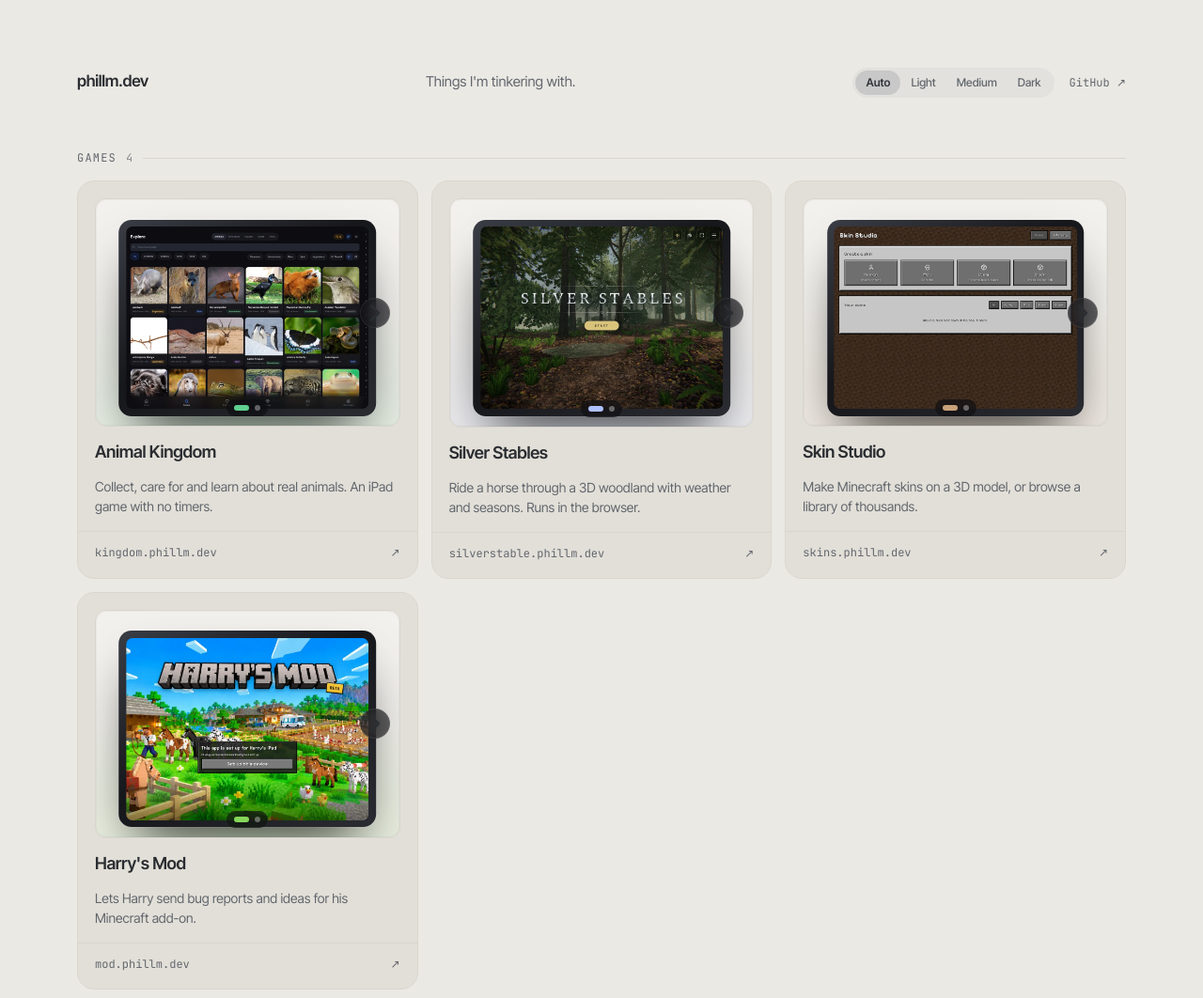
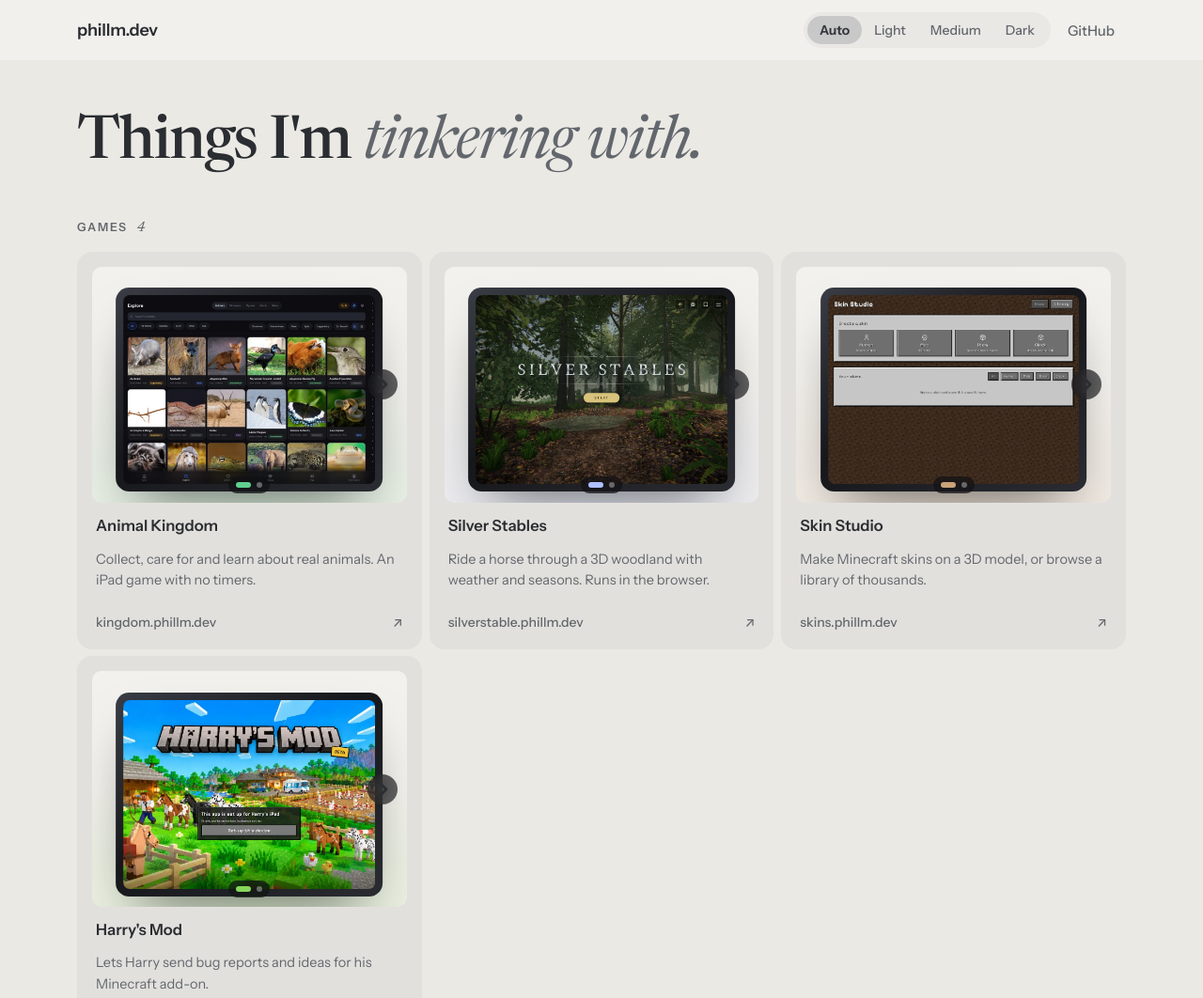
Before and after one commit to phillmeredith/phillm.dev, a plain HTML site: page index.html in a window 1280 px wide. Shown: the top 1062 px of the page at 94% size. Drawn offline with Linux system fonts and the light colour scheme.

Commit message:
Match Declutter's design: no borders, soft fills, serif headings, glass bar; drop Animal Names
Co-Authored-By: Claude Opus 5.5 <noreply@anthropic.com>
Claude-Session: https://claude.ai/code/session_01Dmwaw2tYDCJukoA4bse8XX

```diff
--- a/index.html
+++ b/index.html
@@ -6,9 +6,12 @@
 <meta name="color-scheme" content="light dark">
 <script>try{const t=localStorage.getItem('phillm-theme');if(t)document.documentElement.dataset.theme=t}catch(e){}</script>
 <title>phillm.dev</title>
-<link rel="preconnect" href="https://fonts.googleapis.com">
-<link href="https://fonts.googleapis.com/css2?family=Inter+Tight:wght@400;500;600&family=JetBrains+Mono:wght@400&display=swap" rel="stylesheet">
+<link rel="preload" href="fonts/instrument-sans-normal.woff2" as="font" type="font/woff2" crossorigin>
+<link rel="preload" href="fonts/newsreader-normal.woff2" as="font" type="font/woff2" crossorigin>
 <style>
+@font-face{font-family:"Newsreader";src:url("fonts/newsreader-normal.woff2") format("woff2");font-weight:200 800;font-style:normal;font-display:swap}
+@font-face{font-family:"Newsreader";src:url("fonts/newsreader-italic.woff2") format("woff2");font-weight:200 800;font-style:italic;font-display:swap}
+@font-face{font-family:"Instrument Sans";src:url("fonts/instrument-sans-normal.woff2") format("woff2");font-weight:400 700;font-style:normal;font-display:swap}
 :root{
   /* colour modes from plugin.phillm.dev (Declutter): dark soft charcoal, light warm paper, medium muted middle */
   --bg:#16181b; --bar:#0e1113; --card:#1d2024; --card2:#24272b; --t1:#d3d5d8; --t2:#878c92; --line:#2a2e32;
@@ -16,7 +19,7 @@
   --soft:color-mix(in srgb,var(--t1) 4%,transparent); --soft-hover:color-mix(in srgb,var(--t1) 8%,transparent);
   --chosen:color-mix(in srgb,var(--bar) 76%,color-mix(in srgb,var(--t1) 80%,#93b2e6)); --chosen-text:color-mix(in srgb,var(--t1) 82%,var(--t2));
   --art:var(--bar);
-  --sans:'Inter Tight',system-ui,sans-serif; --mono:'JetBrains Mono',ui-monospace,monospace;
+  --serif:"Newsreader","Iowan Old Style",Georgia,serif; --sans:"Instrument Sans",system-ui,-apple-system,"Segoe UI",sans-serif; --mono:var(--sans);
   color-scheme:dark;
 }
 @media (prefers-color-scheme: light){:root[data-theme="auto"]{--bg:#ebe9e4; --bar:#f3f1ed; --card:#e2dfd8; --card2:#dad6ce; --t1:#2a2d31; --t2:#62676d; --line:#d9d6ce; color-scheme:light;}}
@@ -149,18 +152,56 @@ footer{margin-top:56px;display:flex;justify-content:space-between;font-family:va
   .grid{grid-template-columns:1fr}
 }
 @media (prefers-reduced-motion:reduce){*,*::before,*::after{animation:none!important;transition:none!important}.card,.paw,.blk,.note{opacity:1!important;transform:none!important}.ln{stroke-dashoffset:0}}
+
+/* ---------- Declutter's design: no borders, soft fills, serif headings, a glass bar ---------- */
+body{font:400 17px/1.6 var(--sans);font-kerning:normal}
+.wrap{max-width:1180px;margin:0 auto;padding:0 32px 56px}
+.bar{display:block;margin:0;position:sticky;top:0;z-index:5;background:color-mix(in srgb,var(--bar) 88%,transparent);backdrop-filter:blur(14px) saturate(1.2);-webkit-backdrop-filter:blur(14px) saturate(1.2);transition:background-color .3s}
+.bar .wrap{padding-bottom:0}
+.bar__row{display:flex;align-items:center;justify-content:space-between;gap:16px;height:64px}
+.brand{font:600 18px/1 var(--sans);letter-spacing:-.01em;color:var(--t1)}
+.bar__nav{display:flex;align-items:center;gap:6px}
+.gh{padding:8px 12px;border-radius:999px;font:500 15px/1 var(--sans);color:var(--t2);transition:color .15s,background-color .15s}
+.gh:hover{color:var(--t1);background:var(--soft-hover)}
+.seg{padding:4px}
+.seg button{height:30px;padding:0 13px;font:500 14px/1 var(--sans)}
+.seg button[aria-checked="true"]{font-weight:650}
+.hero{padding:56px 0 48px}
+.hero h1{font:500 clamp(38px,5vw,64px)/1.04 var(--serif);font-optical-sizing:auto;letter-spacing:-.025em;animation:rise .7s cubic-bezier(.2,.7,.2,1) both}
+.hero em,.sec em{font-family:var(--serif);font-style:italic;font-weight:400;color:var(--t2)}
+.grid{gap:8px}
+.sec{margin:40px 0 10px;font:600 12.5px/1 var(--sans);letter-spacing:.14em;color:var(--t2)}
+.sec em{font:400 italic 15px/1 var(--serif);letter-spacing:0;text-transform:none}
+.sec::after{display:none}
+.card{border:0;border-radius:16px;background:var(--soft);padding:16px;gap:14px;transition:background-color .3s,transform .4s cubic-bezier(.2,.8,.2,1)}
+.card:hover{border-color:transparent;background:var(--soft-hover)}
+.card::before{background:radial-gradient(380px circle at var(--mx,50%) var(--my,50%),color-mix(in srgb,var(--c) 9%,transparent),transparent 60%)}
+.art{border:0;border-radius:10px}
+.art::after{display:none}
+.dev2 .dev,.dev2 .ipad{box-shadow:0 30px 60px -24px rgba(0,0,0,.55)}
+.nav{border:0}
+h2{font:600 16.5px/1.25 var(--sans);letter-spacing:0;padding:0 4px}
+.card p{font-size:14.5px;line-height:1.55;color:var(--t2);padding:0 4px}
+.link{border-top:0;padding-top:0;font:500 14px/1 var(--sans);color:var(--t2)}
+a.link{margin:0 -6px -6px;padding:12px 10px;border-radius:999px}
+a.link:hover{background:var(--soft-hover)}
+.priv{padding:12px 4px 6px}
+footer{margin-top:48px;font:400 14px/1 var(--sans);color:var(--t2)}
+@media (max-width:620px){.wrap{padding:0 16px 40px}.bar .wrap{padding-bottom:0}.hero{padding:36px 0 28px}.gh{display:none}.seg button{padding:0 10px}}
 </style>
 </head>
 <body>
-<div class="wrap">
-<header>
-  <div><div class="mark">phillm.dev</div></div>
-  <div class="sub">Things I'm tinkering with.</div>
-  <div class="right">
-    <div class="seg" role="radiogroup" aria-label="Colours" id="tones"><button type="button" role="radio" data-tone="auto">Auto</button><button type="button" role="radio" data-tone="light">Light</button><button type="button" role="radio" data-tone="medium">Medium</button><button type="button" role="radio" data-tone="dark">Dark</button></div>
-    <a class="gh" href="https://github.com/phillmeredith">GitHub ↗</a>
+<header class="bar">
+  <div class="wrap bar__row">
+    <a class="brand" href="/">phillm.dev</a>
+    <nav class="bar__nav" aria-label="Site">
+      <div class="seg" role="radiogroup" aria-label="Colours" id="tones"><button type="button" role="radio" data-tone="auto">Auto</button><button type="button" role="radio" data-tone="light">Light</button><button type="button" role="radio" data-tone="medium">Medium</button><button type="button" role="radio" data-tone="dark">Dark</button></div>
+      <a class="gh" href="https://github.com/phillmeredith">GitHub</a>
+    </nav>
   </div>
 </header>
+<div class="wrap">
+<section class="hero"><h1>Things I'm <em>tinkering with.</em></h1></section>
 
 <main class="grid" id="grid">
 <h3 class="sec" style="--i:0"><span>Games</span><em>4</em></h3>
@@ -192,7 +233,7 @@ footer{margin-top:56px;display:flex;justify-content:space-between;font-family:va
   <a class="link" href="https://mod.phillm.dev" target="_blank" rel="noopener"><span>mod.phillm.dev</span><span class="ar">↗</span></a>
 </div>
 
-<h3 class="sec" style="--i:4"><span>Collections</span><em>3</em></h3>
+<h3 class="sec" style="--i:4"><span>Collections</span><em>2</em></h3>
 <div class="card" style="--i:4;--c:#FFB547">
   <div class="art dev2"><div class="slide on"><div class="ipad"><img src="shots/cards.webp" alt="Pokémon directory on iPad, with sample data" loading="lazy" width="960" height="720"></div></div><div class="slide"><div class="dev" style="--sb:#0d0d11"><img src="shots/cards-phone.webp" alt="Pokémon directory on iPhone, with sample data" loading="lazy" width="600" height="1298"></div></div><button class="nav prev" aria-label="Previous view"><svg viewBox="0 0 24 24" width="16" height="16" fill="none" stroke="currentColor" stroke-width="2" stroke-linecap="round" stroke-linejoin="round"><path d="M15 18l-6-6 6-6"/></svg></button><button class="nav next" aria-label="Next view"><svg viewBox="0 0 24 24" width="16" height="16" fill="none" stroke="currentColor" stroke-width="2" stroke-linecap="round" stroke-linejoin="round"><path d="M9 6l6 6-6 6"/></svg></button><div class="dots" role="tablist" aria-label="Device"><button class="dot on" aria-label="iPad view" aria-selected="true"></button><button class="dot" aria-label="iPhone view" aria-selected="false"></button></div></div>
   <div class="top"><h2>Pokémon directory</h2></div>
@@ -207,43 +248,37 @@ footer{margin-top:56px;display:flex;justify-content:space-between;font-family:va
   <a class="link" href="https://references.phillm.dev" target="_blank" rel="noopener"><span>references.phillm.dev</span><span class="ar">↗</span></a>
 </div>
 
-<div class="card" style="--i:6;--c:#C59BFF">
-  <div class="art dev2"><div class="slide on"><div class="ipad"><img src="shots/names.webp" alt="Animal Names on iPad, with sample data" loading="lazy" width="960" height="720"></div></div><div class="slide"><div class="dev" style="--sb:#0a0a0a"><img src="shots/names-phone.webp" alt="Animal Names on iPhone, with sample data" loading="lazy" width="600" height="1298"></div></div><button class="nav prev" aria-label="Previous view"><svg viewBox="0 0 24 24" width="16" height="16" fill="none" stroke="currentColor" stroke-width="2" stroke-linecap="round" stroke-linejoin="round"><path d="M15 18l-6-6 6-6"/></svg></button><button class="nav next" aria-label="Next view"><svg viewBox="0 0 24 24" width="16" height="16" fill="none" stroke="currentColor" stroke-width="2" stroke-linecap="round" stroke-linejoin="round"><path d="M9 6l6 6-6 6"/></svg></button><div class="dots" role="tablist" aria-label="Device"><button class="dot on" aria-label="iPad view" aria-selected="true"></button><button class="dot" aria-label="iPhone view" aria-selected="false"></button></div></div>
-  <div class="top"><h2>Animal Names</h2></div>
-  <p>Generates names for animals, with a little reference for each one.</p>
-  <a class="link" href="https://animal-names-w6eh.vercel.app" target="_blank" rel="noopener"><span>animal-names-w6eh.vercel.app</span><span class="ar">↗</span></a>
-</div>
 
 <h3 class="sec" style="--i:7"><span>Everyday tools</span><em>5</em></h3>
-<div class="card" style="--i:7;--c:#A7D98F">
+<div class="card" style="--i:6;--c:#A7D98F">
   <div class="art dev2"><div class="slide on"><div class="ipad"><img src="shots/whatsnext.webp" alt="What's next on iPad, with sample data" loading="lazy" width="960" height="720"></div></div><div class="slide"><div class="dev" style="--sb:#2f4632"><img src="shots/whatsnext-phone.webp" alt="What's next on iPhone, with sample data" loading="lazy" width="600" height="1298"></div></div><button class="nav prev" aria-label="Previous view"><svg viewBox="0 0 24 24" width="16" height="16" fill="none" stroke="currentColor" stroke-width="2" stroke-linecap="round" stroke-linejoin="round"><path d="M15 18l-6-6 6-6"/></svg></button><button class="nav next" aria-label="Next view"><svg viewBox="0 0 24 24" width="16" height="16" fill="none" stroke="currentColor" stroke-width="2" stroke-linecap="round" stroke-linejoin="round"><path d="M9 6l6 6-6 6"/></svg></button><div class="dots" role="tablist" aria-label="Device"><button class="dot on" aria-label="iPad view" aria-selected="true"></button><button class="dot" aria-label="iPhone view" aria-selected="false"></button></div></div>
   <div class="top"><h2>What's next</h2></div>
   <p>A finance and life organiser: the week ahead, money and routines in one place.</p>
   <a class="link" href="https://app.phillm.dev" target="_blank" rel="noopener"><span>app.phillm.dev</span><span class="ar">↗</span></a>
 </div>
 
-<div class="card" style="--i:8;--c:#6FA0FF">
+<div class="card" style="--i:7;--c:#6FA0FF">
   <div class="art dev2"><div class="slide on"><div class="ipad"><img src="shots/sky.webp" alt="Skywatch on iPad, with sample data" loading="lazy" width="960" height="720"></div></div><div class="slide"><div class="dev" style="--sb:#a9c09c"><img src="shots/sky-phone.webp" alt="Skywatch on iPhone, with sample data" loading="lazy" width="600" height="1298"></div></div><button class="nav prev" aria-label="Previous view"><svg viewBox="0 0 24 24" width="16" height="16" fill="none" stroke="currentColor" stroke-width="2" stroke-linecap="round" stroke-linejoin="round"><path d="M15 18l-6-6 6-6"/></svg></button><button class="nav next" aria-label="Next view"><svg viewBox="0 0 24 24" width="16" height="16" fill="none" stroke="currentColor" stroke-width="2" stroke-linecap="round" stroke-linejoin="round"><path d="M9 6l6 6-6 6"/></svg></button><div class="dots" role="tablist" aria-label="Device"><button class="dot on" aria-label="iPad view" aria-selected="true"></button><button class="dot" aria-label="iPhone view" aria-selected="false"></button></div></div>
   <div class="top"><h2>Skywatch</h2></div>
   <p>A live flight map with extra context on every aircraft overhead.</p>
   <a class="link" href="https://sky.phillm.dev" target="_blank" rel="noopener"><span>sky.phillm.dev</span><span class="ar">↗</span></a>
 </div>
 
-<div class="card" style="--i:9;--c:#8FE3B0">
+<div class="card" style="--i:8;--c:#8FE3B0">
   <div class="art dev2"><div class="slide on"><div class="ipad"><img src="shots/garden.webp" alt="In Our Garden on iPad, with sample data" loading="lazy" width="960" height="720"></div></div><div class="slide"><div class="dev" style="--sb:#333626"><img src="shots/garden-phone.webp" alt="In Our Garden on iPhone, with sample data" loading="lazy" width="600" height="1298"></div></div><button class="nav prev" aria-label="Previous view"><svg viewBox="0 0 24 24" width="16" height="16" fill="none" stroke="currentColor" stroke-width="2" stroke-linecap="round" stroke-linejoin="round"><path d="M15 18l-6-6 6-6"/></svg></button><button class="nav next" aria-label="Next view"><svg viewBox="0 0 24 24" width="16" height="16" fill="none" stroke="currentColor" stroke-width="2" stroke-linecap="round" stroke-linejoin="round"><path d="M9 6l6 6-6 6"/></svg></button><div class="dots" role="tablist" aria-label="Device"><button class="dot on" aria-label="iPad view" aria-selected="true"></button><button class="dot" aria-label="iPhone view" aria-selected="false"></button></div></div>
   <div class="top"><h2>In Our Garden</h2></div>
   <p>A bird-watching log, with a guide to UK birds and their songs.</p>
   <a class="link" href="https://birds.phillm.dev" target="_blank" rel="noopener"><span>birds.phillm.dev</span><span class="ar">↗</span></a>
 </div>
 
-<div class="card" style="--i:10;--c:#E8E6DF">
+<div class="card" style="--i:9;--c:#E8E6DF">
   <div class="art dev2"><div class="slide on"><div class="ipad"><img src="shots/dispatch.webp" alt="The Dispatch on iPad, with sample data" loading="lazy" width="960" height="720"></div></div><div class="slide"><div class="dev" style="--sb:#d0cab2"><img src="shots/dispatch-phone.webp" alt="The Dispatch on iPhone, with sample data" loading="lazy" width="600" height="1298"></div></div><button class="nav prev" aria-label="Previous view"><svg viewBox="0 0 24 24" width="16" height="16" fill="none" stroke="currentColor" stroke-width="2" stroke-linecap="round" stroke-linejoin="round"><path d="M15 18l-6-6 6-6"/></svg></button><button class="nav next" aria-label="Next view"><svg viewBox="0 0 24 24" width="16" height="16" fill="none" stroke="currentColor" stroke-width="2" stroke-linecap="round" stroke-linejoin="round"><path d="M9 6l6 6-6 6"/></svg></button><div class="dots" role="tablist" aria-label="Device"><button class="dot on" aria-label="iPad view" aria-selected="true"></button><button class="dot" aria-label="iPhone view" aria-selected="false"></button></div></div>
   <div class="top"><h2>The Dispatch</h2></div>
   <p>One front page for new releases and news, instead of thirty tabs.</p>
   <div class="link priv"><span>Not public yet</span><span></span></div>
 </div>
 
-<div class="card" style="--i:11;--c:#D9CDBE">
+<div class="card" style="--i:10;--c:#D9CDBE">
   <div class="art dev2"><div class="slide on"><div class="ipad"><img src="shots/plugin.webp" alt="Declutter on iPad, with sample data" loading="lazy" width="960" height="720"></div></div><div class="slide"><div class="dev" style="--sb:#f3f0ed"><img src="shots/plugin-phone.webp" alt="Declutter on iPhone, with sample data" loading="lazy" width="600" height="1298"></div></div><button class="nav prev" aria-label="Previous view"><svg viewBox="0 0 24 24" width="16" height="16" fill="none" stroke="currentColor" stroke-width="2" stroke-linecap="round" stroke-linejoin="round"><path d="M15 18l-6-6 6-6"/></svg></button><button class="nav next" aria-label="Next view"><svg viewBox="0 0 24 24" width="16" height="16" fill="none" stroke="currentColor" stroke-width="2" stroke-linecap="round" stroke-linejoin="round"><path d="M9 6l6 6-6 6"/></svg></button><div class="dots" role="tablist" aria-label="Device"><button class="dot on" aria-label="iPad view" aria-selected="true"></button><button class="dot" aria-label="iPhone view" aria-selected="false"></button></div></div>
   <div class="top"><h2>Declutter</h2></div>
   <p>A Firefox extension that gives busy sites one calm, tidy look, with no adverts.</p>
```
Also changed, not shown: fonts/instrument-sans-normal.woff2 (added), fonts/newsreader-italic.woff2 (added), fonts/newsreader-normal.woff2 (added), shots/names-phone.webp (deleted), shots/names.webp (deleted).
